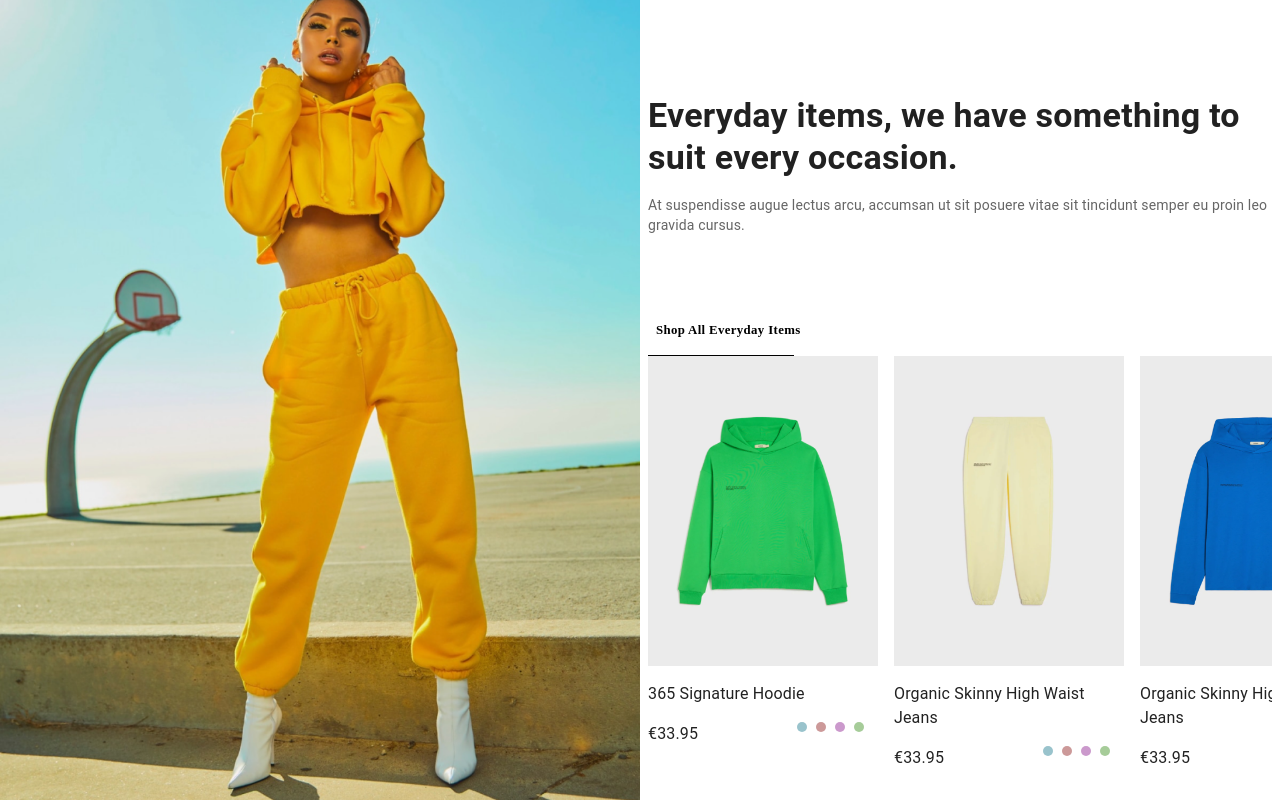
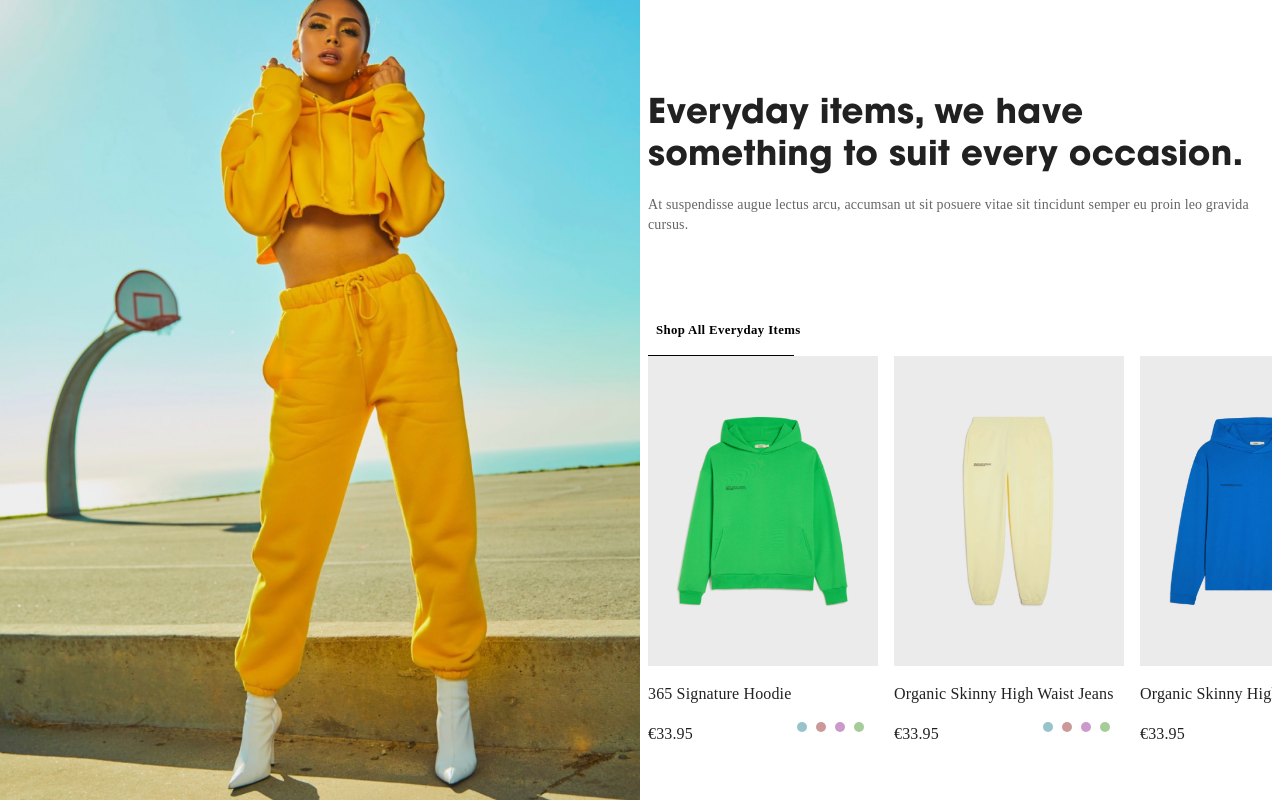
Before and after one commit to erhanyasar/Fashion-Landing-Page, a React (Create React App) app: page / in a window 1280 px wide. Built offline with nearby package versions, Linux system fonts and the light colour scheme.

Commit message:
makes use of fonts

```diff
--- a/src/components/app/App.tsx
+++ b/src/components/app/App.tsx
@@ -1,6 +1,7 @@
 import { Suspense } from 'react';
 import { CssBaseline, CircularProgress } from '@mui/material';
 import Router from './router';
+import '../../fonts/ITCAvantGardePro/stylesheet.css';
 
 function App() {
   return (
--- a/src/components/descriptionList.tsx
+++ b/src/components/descriptionList.tsx
@@ -6,8 +6,8 @@ function DescriptionList() {
   return (
     <Grid xs={12} md={6} style={{height: '100vh'}}>
       <Stack direction="column" spacing={2} sx={{height: '40%', alignItems: 'flex-start', justifyContent: 'center'}}>
-        <Typography variant="h4" component="h2" sx={{fontWeight: '700'}}>Everyday items, we have something to suit every occasion.</Typography>
-        <Typography variant="body2" component="span" sx={{color: '#666666'}}>At suspendisse augue lectus arcu, accumsan ut sit posuere vitae sit tincidunt semper eu proin leo gravida cursus.</Typography>
+        <Typography variant="h4" component="h2" sx={{fontWeight: '700', fontFamily: 'ITC Avant Garde Pro Md'}}>Everyday items, we have something to suit every occasion.</Typography>
+        <Typography variant="body2" component="span" sx={{color: '#666666', fontFamily: 'Avenir'}}>At suspendisse augue lectus arcu, accumsan ut sit posuere vitae sit tincidunt semper eu proin leo gravida cursus.</Typography>
       </Stack>
       <ItemsList />
     </Grid>
--- a/src/components/itemDetails.tsx
+++ b/src/components/itemDetails.tsx
@@ -9,9 +9,9 @@ function ItemDetails(props: any) {
   return (
     <Stack direction="column" spacing={2}>
         <img src={props.product.img} alt={props.product.info} width='230px' height='310px' />
-        <Typography>{props.product.info}</Typography>
+        <Typography sx={{fontFamily: 'Avenir'}}>{props.product.info}</Typography>
         <Stack direction="row" spacing={2} sx={{justifyContent: 'space-between'}}>
-          <Typography>€33.95</Typography>
+          <Typography sx={{fontFamily: 'Avenir'}}>€33.95</Typography>
             <CirclePicker
               width={'90px'}
               circleSize={10}
```
